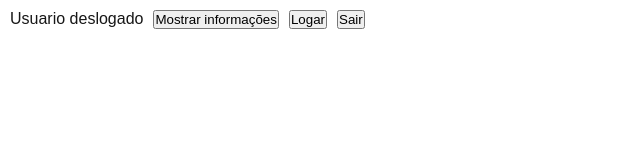
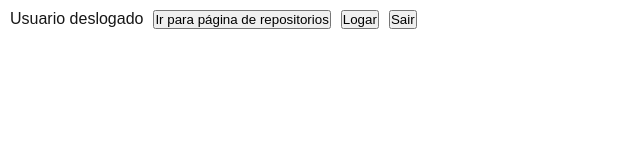
Before and after one commit to kennedfer/delete-repos, a Next.js app: page / in a window 1280 px wide. Shown: the top 160 px of the page, without its empty margins (0-640 px from the left). Built offline with nearby package versions, Linux system fonts and the light colour scheme; no server answers.

Commit message:
feat: Adiciona o fluxo básico de login para página de informações

```diff
--- a/src/app/page.tsx
+++ b/src/app/page.tsx
@@ -1,5 +1,6 @@
 "use client";
 
+import { redirect } from "next/navigation";
 import styles from "./page.module.css";
 import { useSession, signIn, signOut } from "next-auth/react";
 
@@ -17,25 +18,22 @@ declare module "next-auth" {
 export default function Home() {
   const { data: session } = useSession();
 
-  const fetchGithubData = async () => {
-    if (!session?.user?.accessToken) return;
+  const accessRepositoriesPage = () => {
+    redirect("/repositories");
+  };
 
-    const response = await fetch("https://api.github.com/user", {
-      headers: {
-        Authorization: `Bearer ${session.user.accessToken}`,
-      },
-    });
+  const signToGithub = () => signIn("github", { callbackUrl: "/repositories" });
 
-    const data = await response.json();
-    console.log(data);
-  };
+  const signOutFromGithub = () => signOut({ callbackUrl: "/" });
 
   return (
     <div className={styles.page}>
       <div>{session?.user.name ?? "Usuario deslogado"}</div>
-      <button onClick={fetchGithubData}>Mostrar informações</button>
-      <button onClick={() => signIn("github")}>Logar</button>
-      <button onClick={() => signOut()}>Sair</button>
+      <button onClick={accessRepositoriesPage}>
+        Ir para página de repositorios
+      </button>
+      <button onClick={signToGithub}>Logar</button>
+      <button onClick={signOutFromGithub}>Sair</button>
     </div>
   );
 }
```
Also changed, not shown: src/app/repositories/page.tsx (+10 -9 lines).
